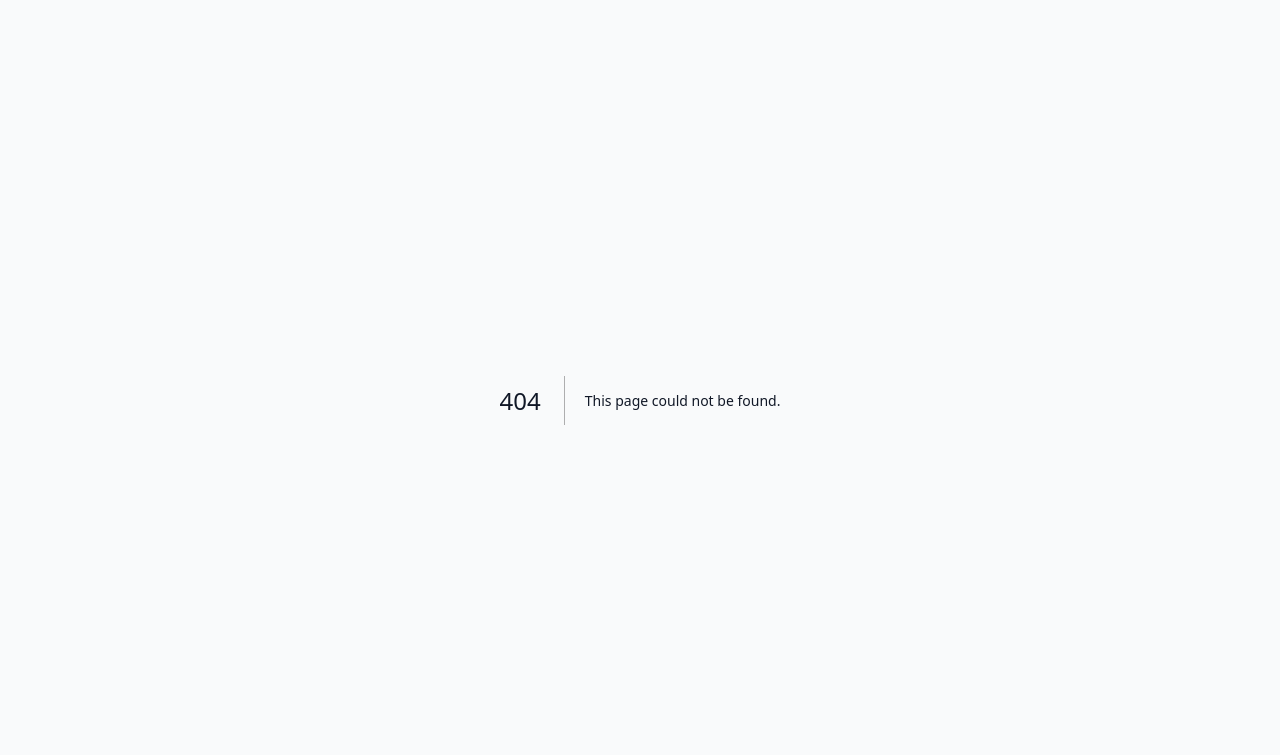
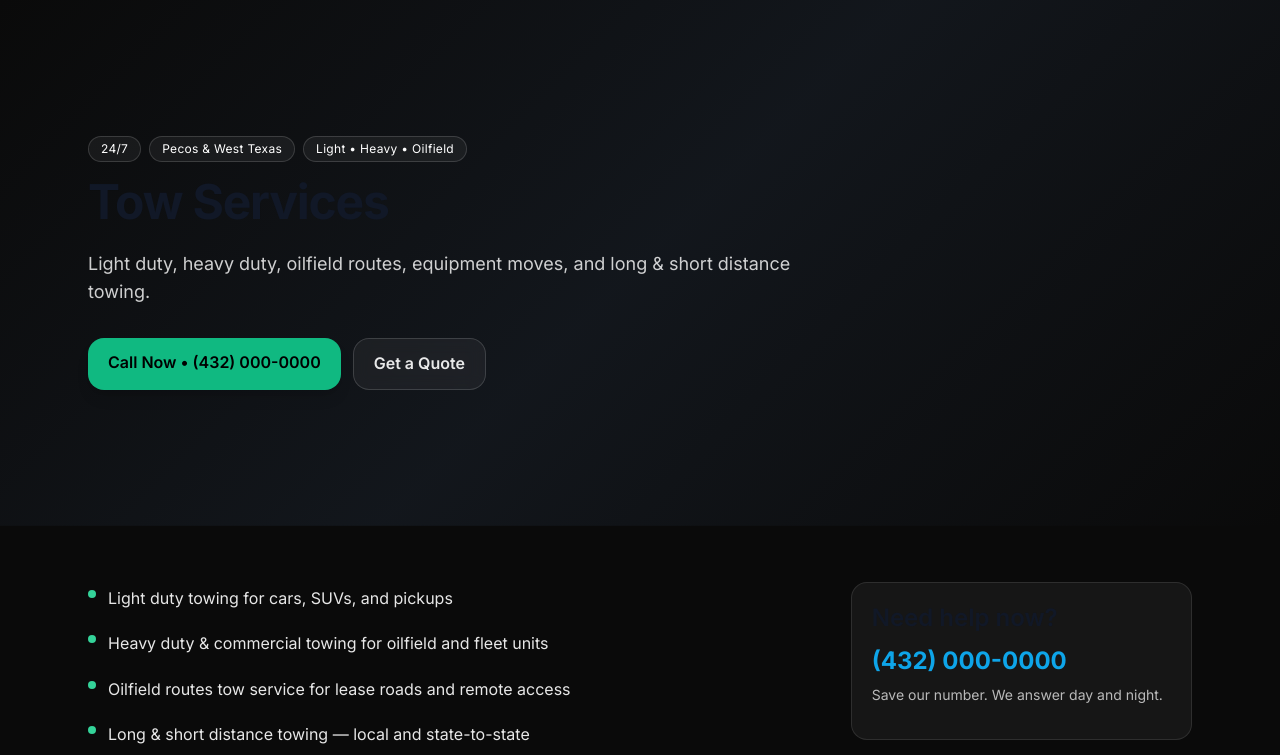
Before and after one commit to davidlibby1415-prog/A-H-Towing-and-Recovery, a Next.js app: page /tow-services in a window 1280 px wide. Before the commit this address had no page. Shown: the top 755 px of the page. Built offline with nearby package versions, Linux system fonts and the light colour scheme; no server answers.

Commit message:
Create page.jsx

```diff
--- /dev/null
+++ b/app/tow-services/page.jsx
@@ -0,0 +1,30 @@
+// FILE: /app/tow-services/page.jsx
+
+import ServicePage from "../../components/ServicePage";
+
+export const metadata = {
+  title: "Tow Services | A & H Towing & Recovery",
+  description:
+    "Overview of tow services offered by A & H Towing & Recovery in Pecos and the surrounding West Texas region.",
+};
+
+export default function Page() {
+  return (
+    <ServicePage
+      title="Tow Services"
+      subtitle="Light duty, heavy duty, oilfield routes, equipment moves, and long & short distance towing."
+      bullets={[
+        "Light duty towing for cars, SUVs, and pickups",
+        "Heavy duty & commercial towing for oilfield and fleet units",
+        "Oilfield routes tow service for lease roads and remote access",
+        "Long & short distance towing — local and state-to-state",
+        "Equipment transport, flatbed and rollback services",
+      ]}
+      badges={[
+        { label: "24/7" },
+        { label: "Pecos & West Texas" },
+        { label: "Light • Heavy • Oilfield" },
+      ]}
+    />
+  );
+}
```
